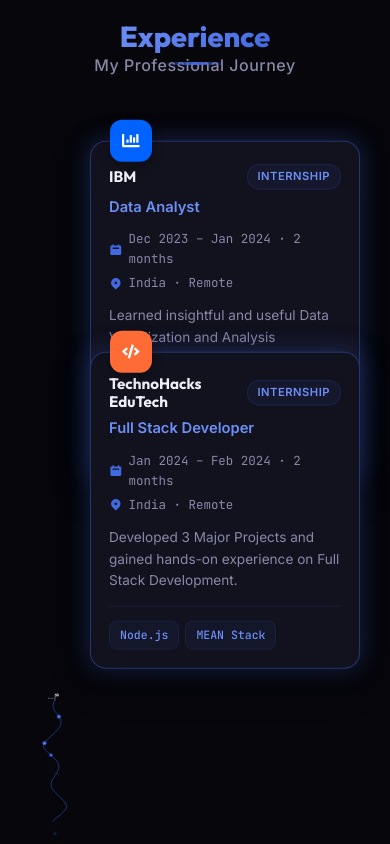
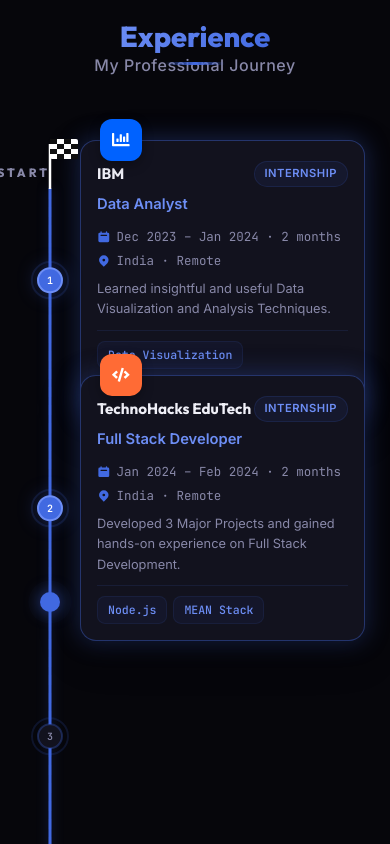
Before and after one commit to BhaveshPathak125/bhavesh-d-pathak-portfolio, a React (Vite) app: page / in a window 390 px wide. Shown: the part 5720-6564 px from the top of the page. Built offline with nearby package versions, Linux system fonts and the light colour scheme.

Commit message:
Optimize Experience section for mobile

```diff
--- a/src/components/Experience.css
+++ b/src/components/Experience.css
@@ -322,19 +322,20 @@
 
 @media (max-width: 900px) {
   .experience-track {
-    height: auto;
+    height: 1300px;
     min-height: 1300px;
   }
 
   .experience-svg {
-    left: 30px;
+    left: -110px;
     transform: none;
-    width: 60px;
+    width: 300px;
   }
 
   .exp-card {
-    width: calc(100% - 120px);
-    left: 100px !important;
+    width: calc(100% - 80px);
+    max-width: 450px;
+    left: 75px !important;
     right: auto !important;
   }
 
@@ -356,20 +357,30 @@
 
 @media (max-width: 600px) {
   .experience-svg {
-    left: 15px;
-    width: 40px;
+    left: -120px;
+    width: 300px;
   }
 
   .exp-card {
-    width: calc(100% - 80px);
-    left: 70px !important;
+    width: calc(100% - 65px);
+    left: 60px !important;
   }
 
   .exp-card-content {
-    padding: 18px;
+    padding: 16px;
   }
 
   .exp-card-company {
     font-size: 0.95rem;
   }
+
+  .exp-card-desc {
+    font-size: 0.8rem;
+    margin-bottom: 10px;
+    padding-bottom: 10px;
+  }
+
+  .exp-card-meta {
+    margin-bottom: 8px;
+  }
 }
--- a/src/components/Experience.jsx
+++ b/src/components/Experience.jsx
@@ -85,9 +85,23 @@
   const [progress, setProgress] = useState(0);
   const [ballPos, setBallPos] = useState({ x: 150, y: 60 });
   const [activeIndex, setActiveIndex] = useState(-1);
+  const [isMobile, setIsMobile] = useState(false);
+
+  useEffect(() => {
+    const handleResize = () => setIsMobile(window.innerWidth <= 900);
+    handleResize();
+    window.addEventListener('resize', handleResize);
+    return () => window.removeEventListener('resize', handleResize);
+  }, []);
+
+  const currentPath = isMobile
+    ? 'M 150 60 L 150 1200'
+    : PATH_D;
 
   /* Checkpoint positions along the path (0–1) */
-  const checkpoints = [0.1, 0.28, 0.48, 0.68, 0.88];
+  const checkpoints = isMobile
+    ? [0.08, 0.28, 0.48, 0.68, 0.88]
+    : [0.1, 0.28, 0.48, 0.68, 0.88];
 
   /* ── Fade-in observer for section title ── */
   useEffect(() => {
@@ -136,9 +150,10 @@
     if (!pathRef.current) return;
     const pathEl = pathRef.current;
     const len = pathEl.getTotalLength();
+    if (len === 0) return;
     const point = pathEl.getPointAtLength(progress * len);
     setBallPos({ x: point.x, y: point.y });
-  }, [progress]);
+  }, [progress, isMobile]);
 
   useEffect(() => {
     window.addEventListener('scroll', handleScroll, { passive: true });
@@ -171,14 +186,14 @@
         >
           {/* Background dashed path */}
           <path
-            d={PATH_D}
+            d={currentPath}
             className="exp-path-bg"
           />
 
           {/* Traced (filled) path */}
           <path
             ref={pathRef}
-            d={PATH_D}
+            d={currentPath}
             className="exp-path-traced"
             style={{
               strokeDashoffset: pathRef.current
```
